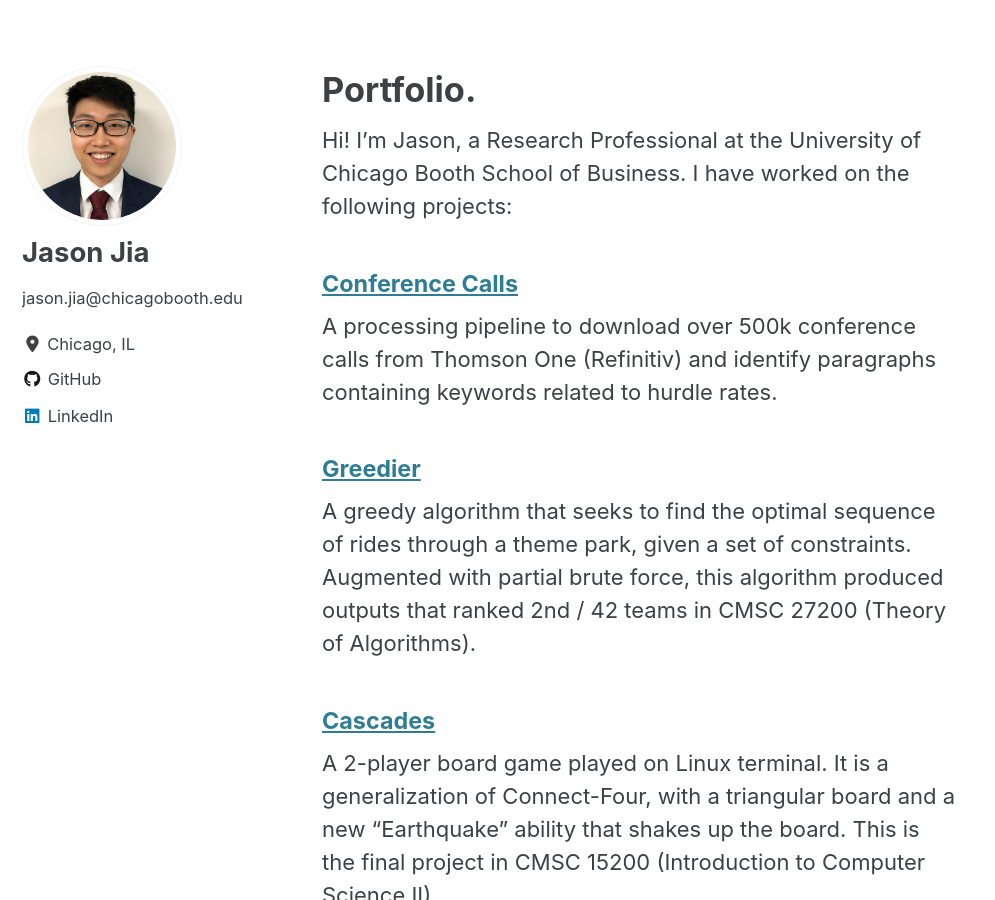
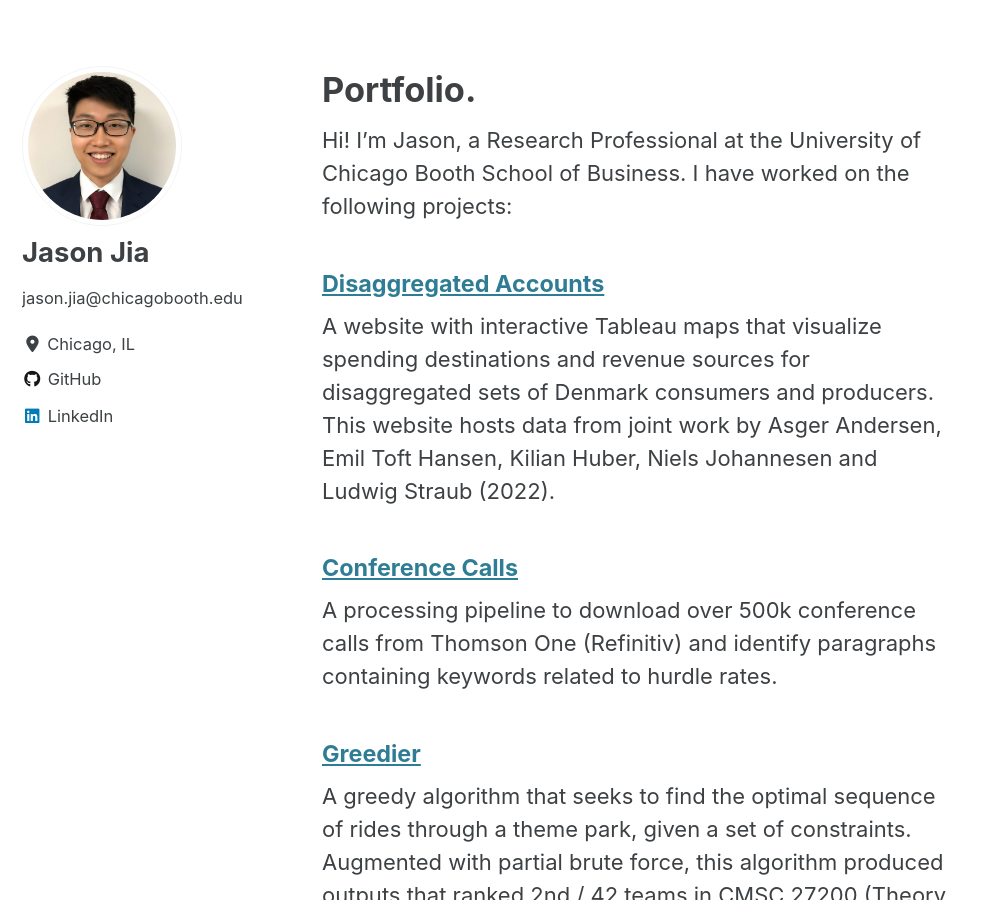
Before and after one commit to jasonjiajs/jasonjiajs.github.io-2021, a Jekyll site: the page built from _pages/home.md, in a window 1280 px wide and 900 px high. Shown: the whole window, without its empty margins (0-995 px from the left). Built offline with Jekyll 4.4.1, drawn with Linux system fonts in a browser that asks for light colours; cached includes are drawn as plain includes; nearby versions of some CDN libraries.

Commit message:
added favicon and disagg. accounts

```diff
--- a/_includes/head/custom.html
+++ b/_includes/head/custom.html
@@ -1,5 +1,13 @@
 <!-- start custom head snippets -->
 
 <!-- insert favicons. use https://realfavicongenerator.net/ -->
+<link rel="apple-touch-icon" sizes="180x180" href="/assets/images/apple-touch-icon.png">
+<link rel="icon" type="image/png" sizes="32x32" href="/assets/images/favicon-32x32.png">
+<link rel="icon" type="image/png" sizes="16x16" href="/assets/images/favicon-16x16.png">
+<link rel="manifest" href="/assets/images/site.webmanifest">
+<link rel="shortcut icon" href="/assets/images/favicon.ico">
+<meta name="msapplication-TileColor" content="#da532c">
+<meta name="msapplication-config" content="/assets/images/browserconfig.xml">
+<meta name="theme-color" content="#ffffff">
 
 <!-- end custom head snippets -->
--- a/_pages/home.md
+++ b/_pages/home.md
@@ -8,6 +8,9 @@ author_profile: true
 ---
 
 Hi! I'm Jason, a Research Professional at the University of Chicago Booth School of Business. I have worked on the following projects:
+
+#### [Disaggregated Accounts](https://www.disaggregatedaccounts.com/)
+A website with interactive Tableau maps that visualize spending destinations and revenue sources for disaggregated sets of Denmark consumers and producers. This website hosts data from joint work by Asger Andersen, Emil Toft Hansen, Kilian Huber, Niels Johannesen and Ludwig Straub (2022).
 
 #### [Conference Calls](https://github.com/jasonjiajs/conference_call_code)
 A processing pipeline to download over 500k conference calls from Thomson One (Refinitiv) and identify paragraphs containing keywords related to hurdle rates.
```
Also changed, not shown: README.md (+4 -0 lines), assets/images/android-chrome-192x192.png (added), assets/images/android-chrome-512x512.png (added), assets/images/apple-touch-icon.png (added), assets/images/favicon-16x16.png (added), assets/images/favicon-32x32.png (added), assets/images/favicon.ico (added), assets/images/site.webmanifest (added), templates/about.md (renamed from _pages/about.md).
